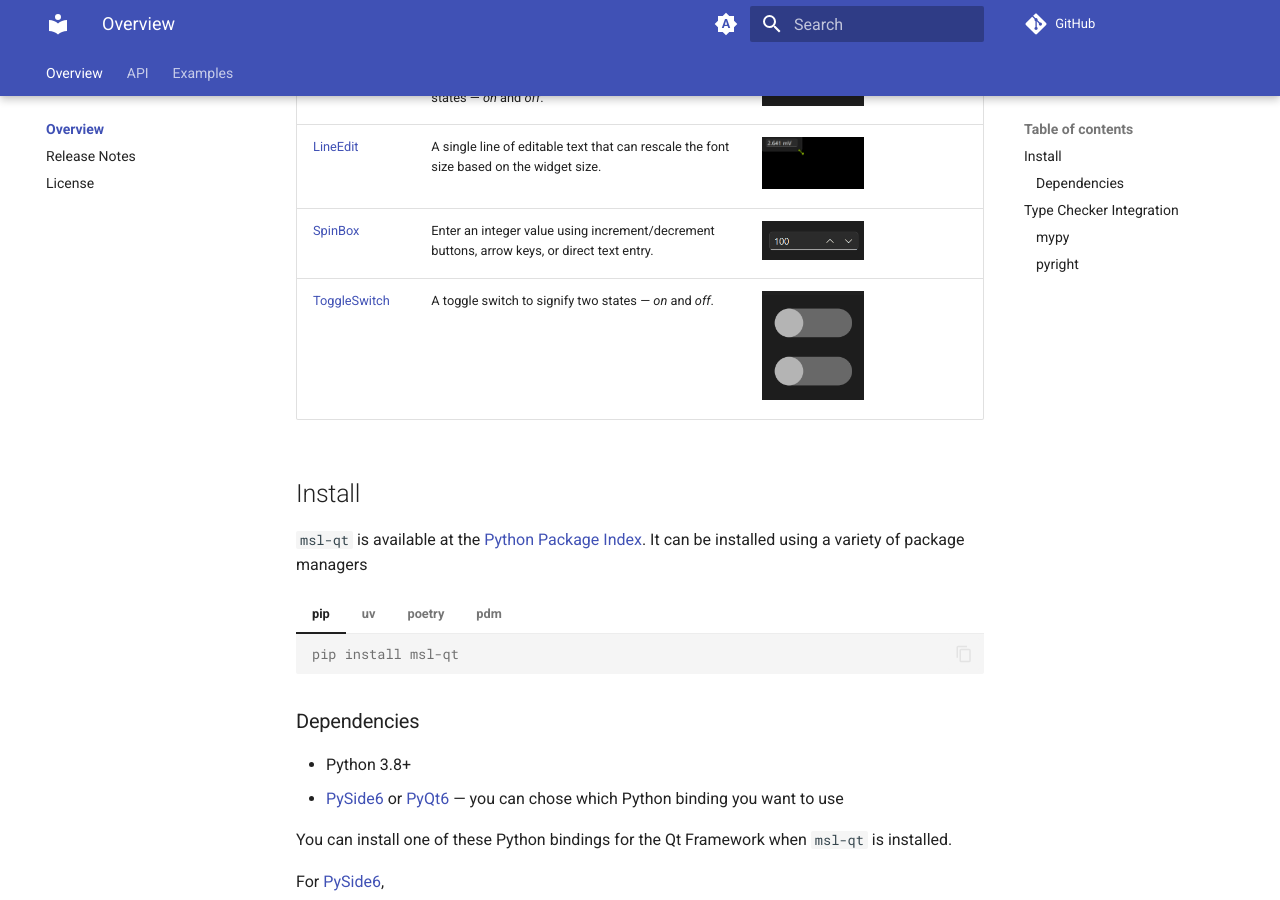
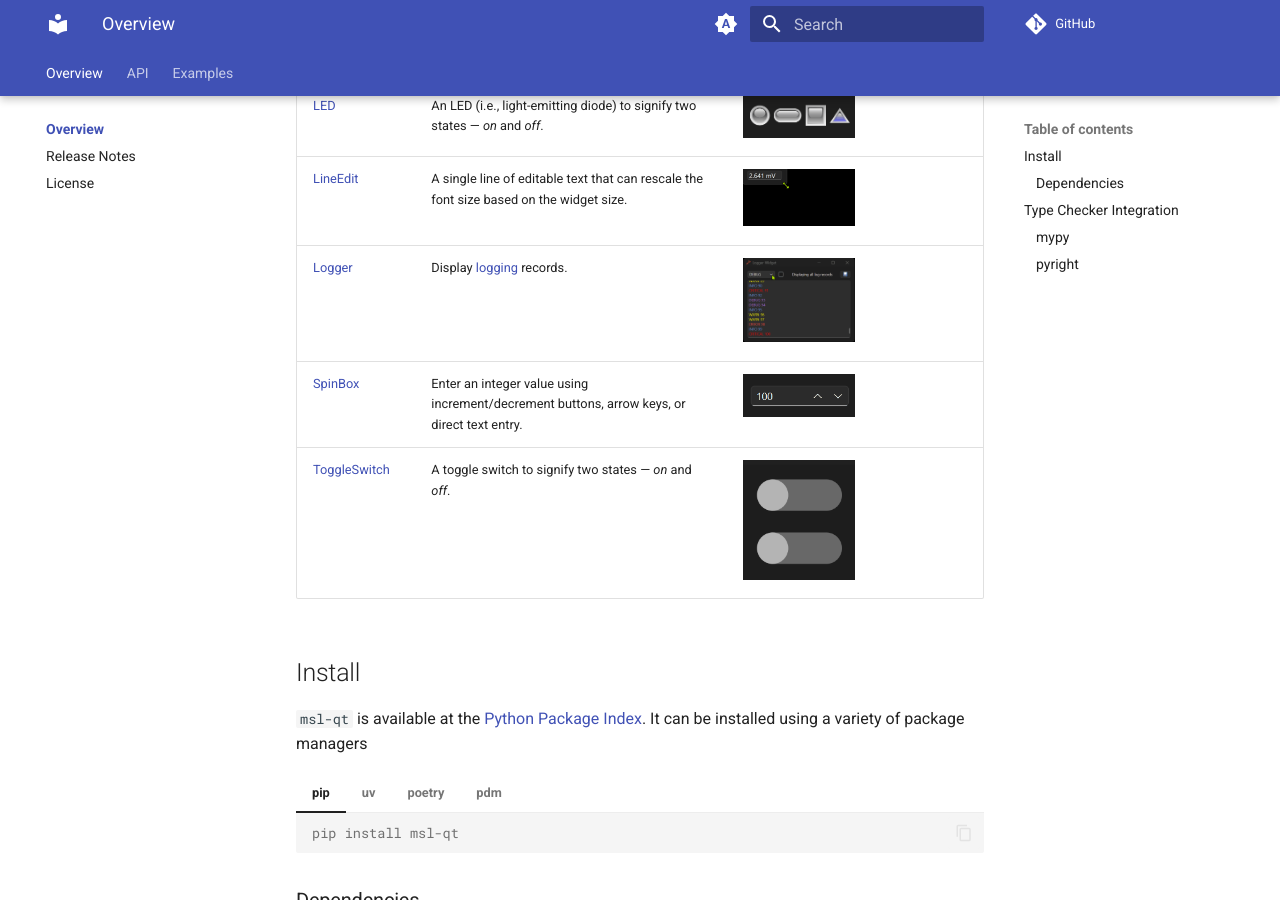
Before and after one commit to MSLNZ/msl-qt, an MkDocs documentation site: the page built from docs/index.md, in a window 1280 px wide and 900 px high, scrolled down 970 px. Built offline with MkDocs 1.6.1 and Material for MkDocs 9.7.7, drawn with Linux system fonts in a browser that asks for light colours; comment, search, counter and statistics services are not loaded; the version menu is left out.

Commit message:
document Logger

```diff
--- a/cspell.json
+++ b/cspell.json
@@ -47,6 +47,8 @@
         "netcenter",
         "netshell",
         "networkexplorer",
+        "noopener",
+        "noreferrer",
         "pifmgr",
         "pnidui",
         "pycon",
--- a/docs/index.md
+++ b/docs/index.md
@@ -21,42 +21,83 @@ The following widgets are provided, plus all of the [widget classes](https://doc
   <tr>
     <td><a href="api/widgets/button">Button</a></td>
     <td>A button to display text, an icon and a menu. The button supports a left-click and a right-click event.</td>
-    <td><img src="assets/images/button.gif" style="width: 50%; height: auto;"></td>
+    <td>
+        <a href="assets/images/button.gif" target="_blank" rel="noopener noreferrer">
+            <img src="assets/images/button.gif" style="width: 50%; height: auto;">
+        </a>
+    </td>
   </tr>
   <tr>
     <td><a href="api/widgets/checkbox">CheckBox</a></td>
     <td>A checkbox with a text label. A checkbox can be in either the checked, unchecked or partially-checked state.</td>
-    <td><img src="assets/images/checkbox.png" style="width: 50%; height: auto;"></td>
+    <td>
+        <a href="assets/images/checkbox.png" target="_blank" rel="noopener noreferrer">
+            <img src="assets/images/checkbox.png" style="width: 50%; height: auto;">
+        </a>
+    </td>
   </tr>
   <tr>
     <td><a href="api/widgets/combobox">ComboBox</a></td>
     <td>A combobox to select an item from a list of items. An item can include text, an icon and user data.</td>
-    <td><img src="assets/images/combobox.gif" style="width: 50%; height: auto;"></td>
+    <td>
+        <a href="assets/images/combobox.gif" target="_blank" rel="noopener noreferrer">
+            <img src="assets/images/combobox.gif" style="width: 50%; height: auto;">
+        </a>
+    </td>
   </tr>
   <tr>
     <td><a href="api/widgets/double_spinbox">DoubleSpinBox</a></td>
     <td>Enter a floating-point value using increment/decrement buttons, arrow keys, or direct text entry.</td>
-    <td><img src="assets/images/double_spinbox.gif" style="width: 50%; height: auto;"></td>
+    <td>
+        <a href="assets/images/double_spinbox.gif" target="_blank" rel="noopener noreferrer">
+            <img src="assets/images/double_spinbox.gif" style="width: 50%; height: auto;">
+        </a>
+    </td>
   </tr>
   <tr>
     <td><a href="api/widgets/led">LED</a></td>
     <td>An LED (i.e., light-emitting diode) to signify two states &mdash; <i>on</i> and <i>off</i>.</td>
-    <td><img src="assets/images/led.gif" style="width: 50%; height: auto;"></td>
+    <td>
+        <a href="assets/images/led.gif" target="_blank" rel="noopener noreferrer">
+            <img src="assets/images/led.gif" style="width: 50%; height: auto;">
+        </a>
+    </td>
   </tr>
   <tr>
     <td><a href="api/widgets/line_edit">LineEdit</a></td>
     <td>A single line of editable text that can rescale the font size based on the widget size.</td>
-    <td><img src="assets/images/line_edit.gif" style="width: 50%; height: auto;"></td>
+    <td>
+        <a href="assets/images/line_edit.gif" target="_blank" rel="noopener noreferrer">
+            <img src="assets/images/line_edit.gif" style="width: 50%; height: auto;">
+        </a>
+    </td>
+  </tr>
+  <tr>
+    <td><a href="api/widgets/logger">Logger</a></td>
+    <td>Display <a href="https://docs.python.org/3/library/logging.html#module-logging">logging</a> records.</td>
+    <td>
+        <a href="assets/images/logger.gif" target="_blank" rel="noopener noreferrer">
+            <img src="assets/images/logger.gif" style="width: 50%; height: auto;">
+        </a>
+    </td>
   </tr>
   <tr>
     <td><a href="api/widgets/spinbox">SpinBox</a></td>
     <td>Enter an integer value using increment/decrement buttons, arrow keys, or direct text entry.</td>
-    <td><img src="assets/images/spinbox.gif" style="width: 50%; height: auto;"></td>
+    <td>
+        <a href="assets/images/spinbox.gif" target="_blank" rel="noopener noreferrer">
+            <img src="assets/images/spinbox.gif" style="width: 50%; height: auto;">
+        </a>
+    </td>
   </tr>
   <tr>
     <td><a href="api/widgets/toggle_switch">ToggleSwitch</a></td>
     <td>A toggle switch to signify two states &mdash; <i>on</i> and <i>off</i>.</td>
-    <td><img src="assets/images/toggle_switch.gif" style="width: 50%; height: auto;"></td>
+    <td>
+        <a href="assets/images/toggle_switch.gif" target="_blank" rel="noopener noreferrer">
+            <img src="assets/images/toggle_switch.gif" style="width: 50%; height: auto;">
+        </a>
+    </td>
   </tr>
 </table>
 
--- a/mkdocs.yml
+++ b/mkdocs.yml
@@ -62,6 +62,7 @@ nav:
       - api/widgets/double_spinbox.md
       - api/widgets/led.md
       - api/widgets/line_edit.md
+      - api/widgets/logger.md
       - api/widgets/spinbox.md
       - api/widgets/toggle_switch.md
     - api/loop_until_abort.md
```
Also changed, not shown: docs/api/widgets/logger.md (added, +3 -0 lines), docs/assets/images/logger.gif (added), 2 other files.
